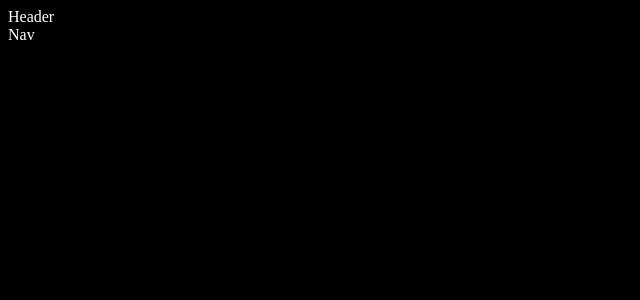
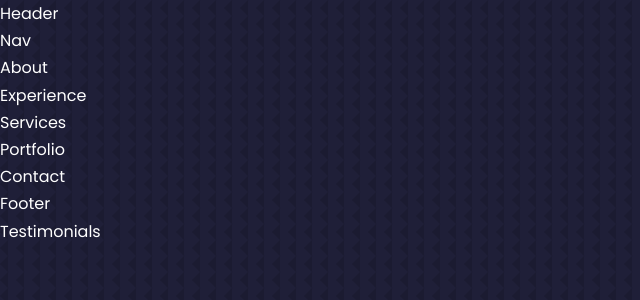
Before and after one commit to roshan-42/Portfolio, a React (Create React App) app: page / in a window 1280 px wide. Shown: the top 300 px of the page, without its empty margins (0-640 px from the left). Built offline with nearby package versions, Linux system fonts and the light colour scheme.

Commit message:
certain change

```diff
--- a/src/App.jsx
+++ b/src/App.jsx
@@ -1,12 +1,30 @@
 import React from 'react' //rafce to create functional component
 import Header from './components/header/Header'
 import Nav from './components/nav/Nav'
+import About from './components/about/About'
+import Experience from './components/experience/Experience'
+import Services from './components/services/Services'
+import Portfolio from './components/portfolio/Portfolio'
+import Contact from './components/contact/Contact'
+import Footer from './components/footer/Footer'
+import Testimonials from './components/testimonials/Testimonials'
+
+
+
 
 const App = () => {
   return (
     <>
     <Header />
     <Nav />
+    <About />
+    <Experience />
+    <Services />
+    <Portfolio />
+    <Contact />
+    <Footer />
+    <Testimonials />
+
     </>
   )
 }
--- a/src/components/about/About.jsx
+++ b/src/components/about/About.jsx
@@ -3,8 +3,7 @@
 
 const About = () => {
   return (
-    <div> About
-    <p> Welcome to my profile</p> </div>
+    <div> About </div>
   )
 }
 
--- /dev/null
+++ b/src/components/footer/Footer.jsx
@@ -0,0 +1,9 @@
+import React from 'react'
+
+const Footer = () => {
+  return (
+    <div>Footer</div>
+  )
+}
+
+export default Footer
--- /dev/null
+++ b/src/components/portfolio/Portfolio.jsx
@@ -0,0 +1,9 @@
+import React from 'react'
+
+const Portfolio = () => {
+  return (
+    <div>Portfolio</div>
+  )
+}
+
+export default Portfolio
--- /dev/null
+++ b/src/components/services/Services.jsx
@@ -0,0 +1,10 @@
+import React from 'react'
+import './services.css'
+
+const Services = () => {
+  return (
+    <div>Services</div>
+  )
+}
+
+export default Services
--- a/src/components/testimonials/Testimonials.jsx
+++ b/src/components/testimonials/Testimonials.jsx
@@ -1,5 +1,5 @@
 import React from 'react'
-import './Testimonials.css'
+import './testimonials.css'
 
 const Testimonials = () => {
   return (
--- a/src/index.css
+++ b/src/index.css
@@ -1,4 +1,88 @@
+@import url('https://fonts.googleapis.com/css2?family=Poppins:wght@300;400;500;600&display=swap');
+
+*{
+    margin: 0;
+    padding: 0;
+    border: 0;
+    outline:0;
+    box-sizing: border-box;
+    list-style: none;
+    text-decoration: none;
+}
+
+:root{
+    --color-bg: #1f1f38;
+    --color-bg-variant: #2c2c6c;
+    --color-primary: #4db5ff;
+    --color-primary-variant: rgba (77, 181, 255, 0.4);
+    --color-white: #fff;
+    --color-light: rgba(255, 255, 255, 0.6);
+
+    --transition: all 400ms ease;
+
+    --container-weidth-lg: 75%; /*width of container class */
+    --container-widht-md: 86%; /*another variable*/
+    --container-width-ms: 90%;
+}
+
+
+
+html {
+    scroll-behavior: smooth;
+}
+
+::-webkit-scrollbar{
+    display: none;
+}
+
+
+
 body{
-    background: black;
-    color: white;
+    font-family: 'Poppins', sans-serif;
+    background: var(--color-bg);
+    color: var(--color-white);
+    line-height: 1.7;
+    background-image: url(../src/assets/bg-texture.png);
+
 }
+
+/*========================GENERAL STYLES==================*/
+.container{
+    width: var(--container-weidth-lg);
+    margin: 0 auto;
+
+}
+ h1, h2, h3, h4, h5{
+    font-weight: 500;
+ }
+
+ h1{
+    font-size: 2.5rem;
+}
+
+section{
+    margin-top: 8rem;
+    }
+
+    section > h2, section>h5{
+        text-align: center;
+        color: var(--color-light);
+    }
+
+    section>h2 {
+        color: var(--color-primary);
+        margin-bottom: 3rem;
+    }
+
+    .text-light{
+        color: var(--color-light);
+    }
+
+    a{
+        color: var(--color-primary);
+        transition: var(--transition);
+    }
+
+    a:hover{
+        color: var(--color-white)
+    }
```
Also changed, not shown: src/components/footer/footer.css (added), src/components/nav/nav.css (added), src/components/portfolio/portfolio.css (added), src/components/services/services.css (added).
